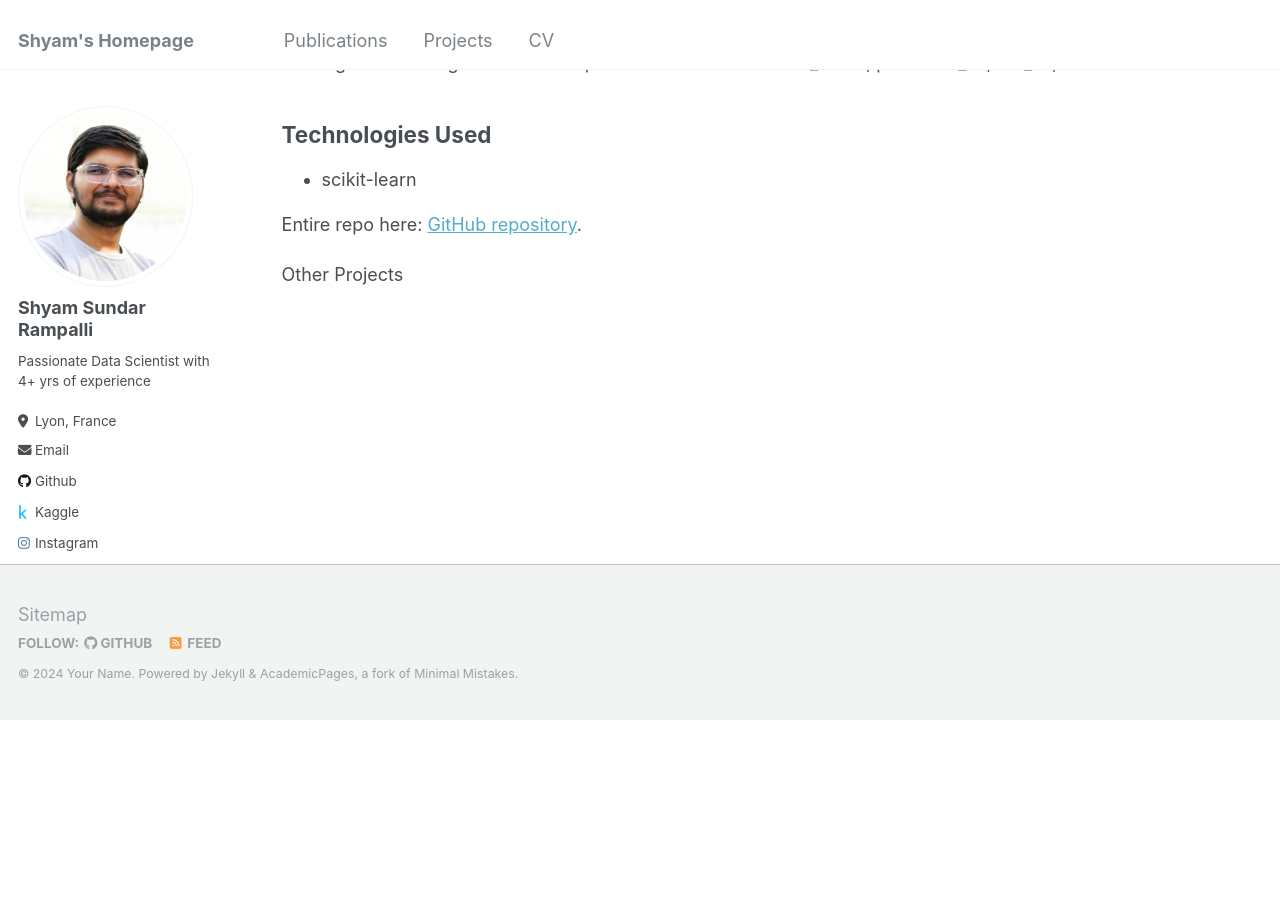
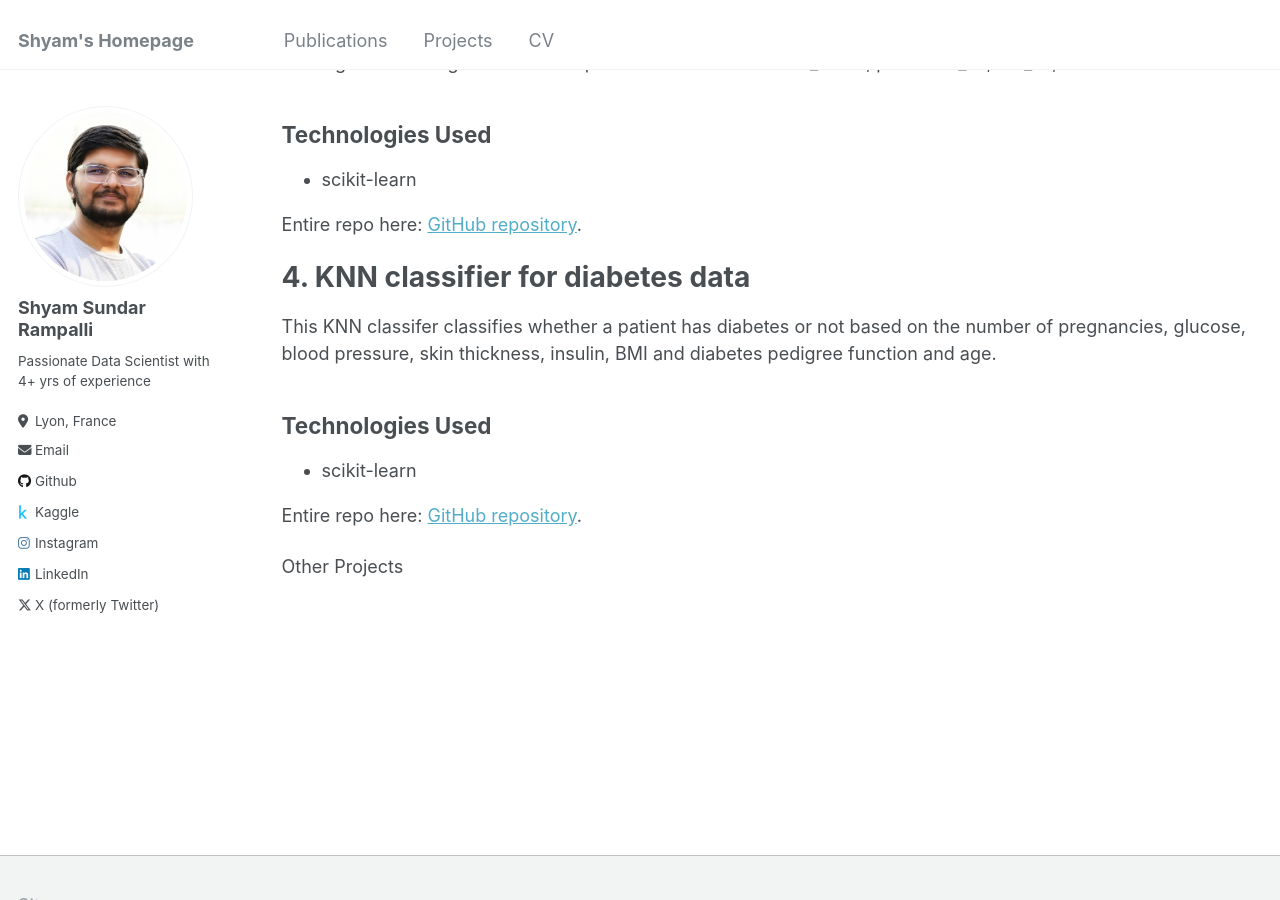
Before and after one commit to rampallishyam/rampallishyam.github.io, a Jekyll site: the page built from _pages/projects.md, in a window 1280 px wide and 900 px high, scrolled down 1207 px. Built offline with Jekyll 4.4.1, drawn with Linux system fonts in a browser that asks for light colours; before the commit the page ends 1926 px from its top, so only the background shows below that.

Commit message:
added a fourth project

```diff
--- a/_pages/projects.md
+++ b/_pages/projects.md
@@ -47,6 +47,16 @@ With an accuracy of 0.956 and an F1-score of 0.943, this KNN classifer classifie
 
 Entire repo here: [GitHub repository](https://github.com/rampallishyam/KNN-on-cancer-diagnosis-data/tree/main).
 
+# 4. KNN classifier for diabetes data
+
+ This KNN classifer classifies whether a patient has diabetes or not based on the number of pregnancies, glucose, blood pressure, skin thickness, insulin, BMI and diabetes pedigree function and age.
+
+## Technologies Used
+
+- scikit-learn
+
+Entire repo here: [GitHub repository](https://github.com/rampallishyam/KNearestNeighbour-Classification-on-diabetes-data).
+
 
 
 Other Projects
```
